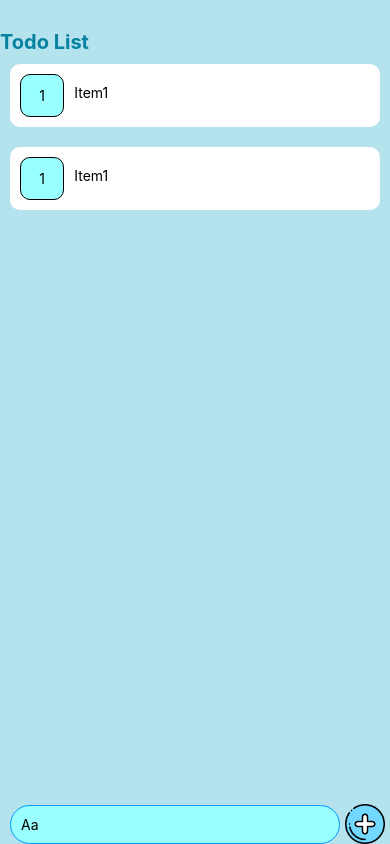
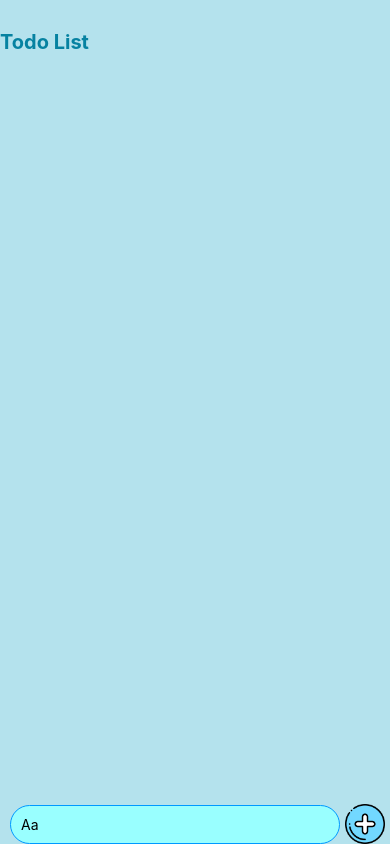
Before and after one commit to trahongquan/testflex, a React Native app: screen / in a window 390 px wide. Built offline with nearby package versions, Linux system fonts and the light colour scheme.

Commit message:
thêm sự kiện add Task

```diff
--- a/App.js
+++ b/App.js
@@ -1,22 +1,37 @@
-import { Text, View, ScrollView,KeyboardAvoidingView } from 'react-native'
-import React from 'react'
+import { Text, View, ScrollView,KeyboardAvoidingView } from 'react-native';
+import React, { useState } from 'react';
 import styles from './App.Style'
 import Task from './components/Task/index'
 import InputTask from './components/Form/InputTask'
 
 export default function App() {
+  const [listTask, setlistTask] = useState([])
+  const handleAddTask = (text) => {
+    //alert(text)
+    //cú pháp sử dụng Spread Operator để tạo một bản sao của mảng listTask
+    // và thêm một phần tử mới là Task vào cuối mảng.
+    setlistTask([...listTask,text])
+  }
+  const DelPressLong = () => {
+    // alert("Xóa nó?")
+    console.log("Xóa item");
+  }
   return (
     <View style={styles.container}>
       <View style={styles.Body}>
             <Text style={styles.Header}>Todo List</Text>
           <View style={styles.containerItem}>
             <ScrollView>
-              <Task/>
-              <Task/>
+              {
+                listTask.map((item,index) => {
+                  return <Task key={index} title={item} number={index+1} onDeletePressLong={DelPressLong} />
+                })
+              }
             </ScrollView>
           </View>
       </View>
-        <InputTask/>
+        {/* <InputTask onAddTask={() => console.log('xin chao')}/>  */}
+        <InputTask onAddTask={handleAddTask}/>
     </View>
   )
 }
--- a/Contains/color.js
+++ b/Contains/color.js
@@ -1,4 +1,6 @@
 export default {
     colorBG : '#b4e2ed',
     TextHeader : '#0682a1',
+    BG_Color_le: '#99FFFF',
+    BG_Color_chan: '#99FF33',
 }
--- a/components/Form/InputTask.js
+++ b/components/Form/InputTask.js
@@ -1,8 +1,22 @@
-import { View, TextInput, Image, KeyboardAvoidingView, Platform, TouchableOpacity } from 'react-native'
+import { View, TextInput, Image, KeyboardAvoidingView,
+  Keyboard, Platform, TouchableOpacity } from 'react-native'
 import styles from "./StyleInputTask";
-import React from 'react'
+import React, { useState } from 'react';
 
-const InputTask = () => {
+const InputTask = (props) => {
+  const [text, settext] = useState("")
+  const addTask = () => {
+    if(text.length===0){
+      alert("Vui lòng nhập Công việc");
+      return false
+    }
+    else{
+      // alert(props.onAddTask)
+      props.onAddTask(text);
+      settext("") // Set lại TextInput bằng rỗng
+      Keyboard.dismiss() // Khi add Task xong sẽ tự động tắt bàn phím
+    }
+  }
   return (
     <KeyboardAvoidingView
     keyboardVerticalOffset={10}
@@ -10,10 +24,14 @@ const InputTask = () => {
     style={styles.Bottom}>
         <View style={styles.BottomContainer}>
             <View style={styles.BottomItemTextInput}>
-                <TextInput style={styles.TextInput}
+                <TextInput
+                value={text} // Dùng để set lại input bằng rỗng
+                style={styles.TextInput}
+                onChangeText={(text) => settext(text)}
                 placeholder="Aa"/>
             </View>
-            <TouchableOpacity>
+            <TouchableOpacity
+            onPress={addTask}>
               <View style={styles.BottomItemImg}>
                   <Image style={styles.Img} source={require('./../../assets/add-icon.png')} />
               </View>
--- a/components/Task/index.js
+++ b/components/Task/index.js
@@ -1,22 +1,48 @@
 //rnfe : react native function export
-import { View, Text , TouchableOpacity} from 'react-native'
-import React from 'react'
+import { View, Text , TouchableOpacity, TouchableWithoutFeedback } from 'react-native'
+import React, { useState } from 'react';
 import styles from './styles'
+import Color from '../../Contains/color';
 
-const Task = () => {
-  return (
-    <TouchableOpacity>
+const Task = (props) => {
+
+    const {number} = props
+    const {title} = props
+    const numberText = number < 10 ? `0${number}` : number
+    const titleText = title
+    const onDeletePress = () => {
+        props.onDeletePressLong()
+    }
+
+    const [isLongPressed, setIsLongPressed] = useState(false);
+
+    return (
+    <TouchableWithoutFeedback
+    onLongPress={() => setIsLongPressed(true)}
+    onPressOut={() => setIsLongPressed(false)}>
+    {/* <TouchableOpacity> */}
         <View style={styles.Item}>
-            <View style={styles.ChildItem}>
-                <View style={styles.square}>
-                    <Text style={styles.ItemNumber}>1</Text>
+            <View
+            style={[styles.ChildItem, { backgroundColor: number % 2 === 0 ? Color.BG_Color_chan : Color.BG_Color_le }]}>
+                <View>
+                    <Text style={styles.ItemNumber}>{numberText}</Text>
                 </View>
             </View>
             <View style={styles.ChildItemText}>
-                <Text style={styles.ItemText}>Item1</Text>
+                <Text style={styles.ItemText}>{titleText}</Text>
             </View>
+
+            {isLongPressed && (
+            <TouchableOpacity onPress={onDeletePress}>
+                <View>
+                    <Text>Xóa</Text>
+                </View>
+            </TouchableOpacity>
+            )}
         </View>
-    </TouchableOpacity>
+        {/* </TouchableOpacity> */}
+    </TouchableWithoutFeedback>
+
   )
 }
 
--- a/components/Task/styles.js
+++ b/components/Task/styles.js
@@ -1,7 +1,9 @@
 import { StyleSheet } from 'react-native';
+import Color from '../../Contains/color';
 
 const styles = StyleSheet.create({
     Item:{
+        flex:1,
         padding: 10,
         margin: 10,
         flexDirection: 'row',
@@ -14,17 +16,23 @@ const styles = StyleSheet.create({
         borderColor: 'black',
         borderRadius:10,
         padding: 2,
-        backgroundColor: '#99FFFF',
+        // backgroundColor: Color.BG_Color_le ,
         alignItems: 'center'
     },
         ChildItemText:{
         flex: 8,
     },
         ItemNumber:{
-        margin: 10,
+        marginVertical: '50%',
+        justifyContent: 'center',
+        fontWeight: 'bold',
     },
-        ItemText:{
-        margin: 10,
+    ItemText:{
+        paddingVertical: 10,
+        marginHorizontal: '3%',
+        height: '100%',
+        fontSize: 30,
+        justifyContent: 'center',
     },
   })
 
--- a/package.json
+++ b/package.json
@@ -10,7 +10,9 @@
   },
   "dependencies": {
     "expo": "~49.0.15",
+    "expo-font": "~11.4.0",
     "expo-status-bar": "~1.6.0",
+    "native-base": "^3.4.28",
     "react": "18.2.0",
     "react-native": "0.72.6"
   },
```
Also changed, not shown: Contains/font.js (added, +11 -0 lines), 2 other files (tests, documents, lock files or other folders).
